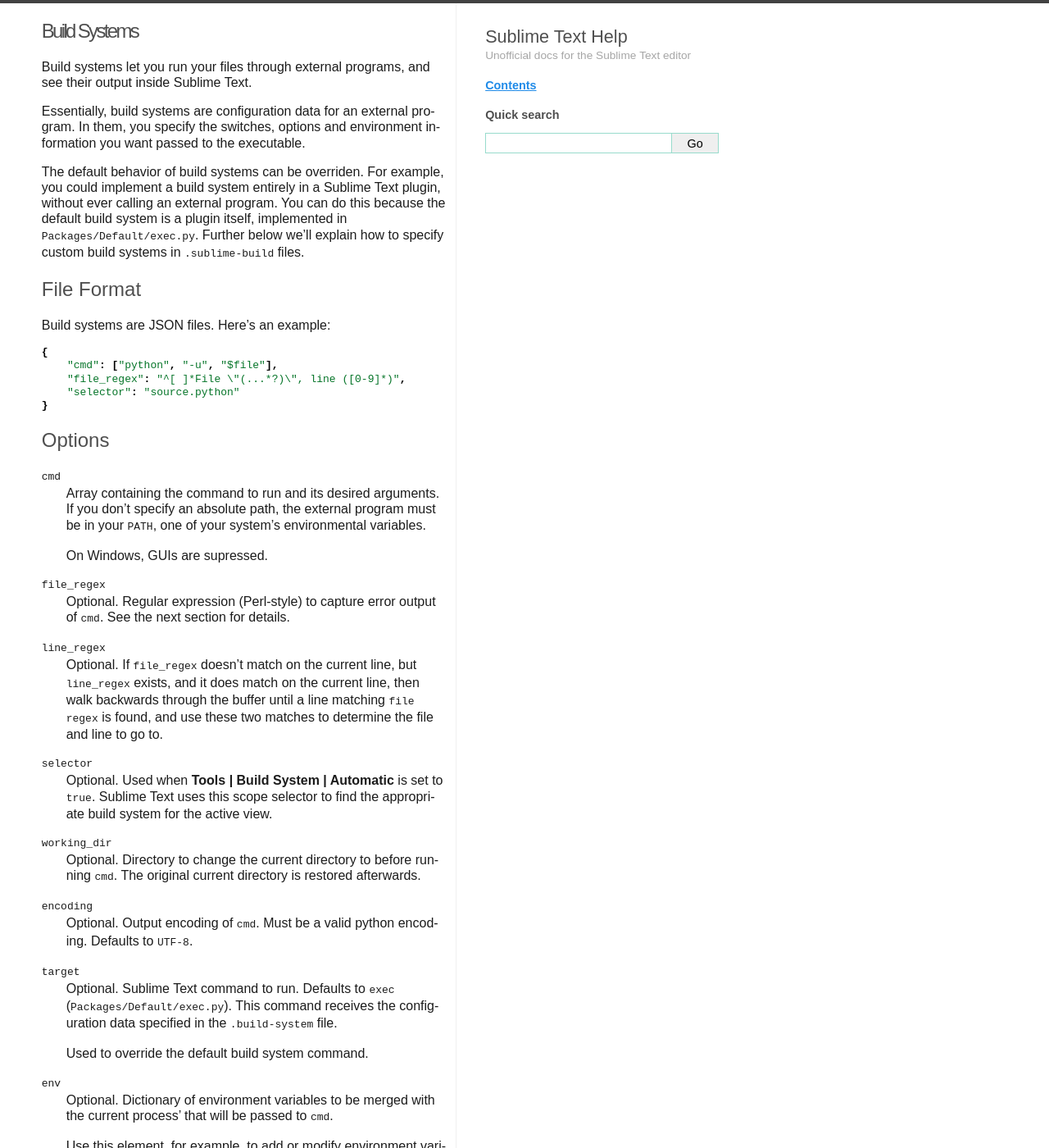
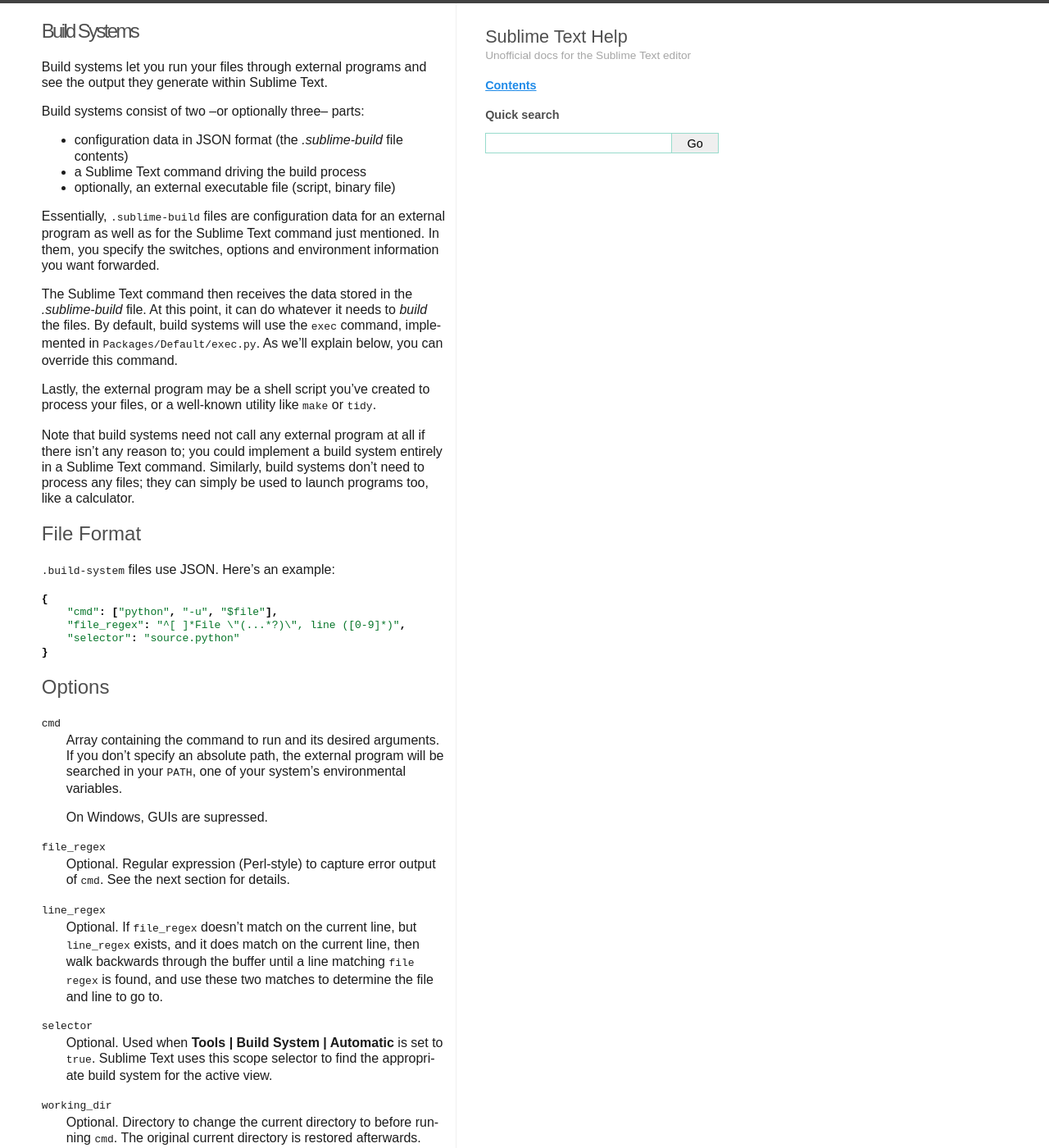
Before and after one commit to guillermooo/sublime-undocs, a Sphinx documentation site: the page built from source/reference/build_systems.rst, in a window 1280 px wide and 1400 px high. Shown: the whole window at 82% size. Built offline with Sphinx 7.4.7, drawn with Linux system fonts in a browser that asks for light colours; some of the changed text lies outside the part shown.

Commit message:
revise build system topics

```diff
--- a/source/reference/build_systems.rst
+++ b/source/reference/build_systems.rst
@@ -1,24 +1,38 @@
 Build Systems
 =============
 
-Build systems let you run your files through external programs, and see their
-output inside Sublime Text.
+Build systems let you run your files through external programs and see the
+output they generate within Sublime Text.
 
-Essentially, build systems are configuration data for an external program. In
-them, you specify the switches, options and environment information you want
-passed to the executable.
+Build systems consist of two --or optionally three-- parts:
 
-The default behavior of build systems can be overriden. For example, you could
-implement a build system entirely in a Sublime Text plugin, without ever
-calling an external program. You can do this because the default build system
-is a plugin itself, implemented in ``Packages/Default/exec.py``. Further below
-we'll explain how to specify custom build systems in ``.sublime-build`` files.
+* configuration data in JSON format (the `.sublime-build` file contents)
+* a Sublime Text command driving the build process
+* optionally, an external executable file (script, binary file)
+
+Essentially, ``.sublime-build`` files are configuration data for an external
+program as well as for the Sublime Text command just mentioned. In them, you
+specify the switches, options and environment information you want forwarded.
+
+The Sublime Text command then receives the data stored in the `.sublime-build`
+file. At this point, it can do whatever it needs to *build* the files. By
+default, build systems will use the ``exec`` command, implemented in
+``Packages/Default/exec.py``. As we'll explain below, you can override this
+command.
+
+Lastly, the external program may be a shell script you've created to process
+your files, or a well-known utility like ``make`` or ``tidy``.
+
+Note that build systems need not call any external program at all if there
+isn't any reason to; you could implement a build system entirely in a
+Sublime Text command. Similarly, build systems don't need to process any files;
+they can simply be used to launch programs too, like a calculator.
 
 
 File Format
 ***********
 
-Build systems are JSON files. Here's an example:
+``.build-system`` files use JSON. Here's an example:
 
 .. sourcecode:: python
 
@@ -34,8 +48,8 @@
 
 ``cmd``
     Array containing the command to run and its desired arguments. If you don't
-    specify an absolute path, the external program must be in your ``PATH``, one
-    of your system's environmental variables.
+    specify an absolute path, the external program will be searched in your
+    ``PATH``, one of your system's environmental variables.
 
     On Windows, GUIs are supressed.
 
@@ -66,11 +80,13 @@
     Optional. Sublime Text command to run. Defaults to ``exec`` (``Packages/Default/exec.py``).
     This command receives the configuration data specified in the ``.build-system`` file.
 
-    Used to override the default build system command.
+    Used to override the default build system command. Note that if you choose
+    to override the default command for build systems, you can add arbitrary
+    variables in the ``.sublime-build`` file.
 
 ``env``
     Optional. Dictionary of environment variables to be merged with the current
-    process' that will be passed to ``cmd``.
+    process' before passing them to ``cmd``.
 
     Use this element, for example, to add or modify environment variables
     without modifying your system's settings.
@@ -124,7 +140,7 @@
 Variables
 *********
 
-Build systems expand the following variables:
+Build systems expand the following variables in ``.sublime-build`` files:
 
 ====================== =====================================================================================
 ``$file``              The full path to the current file, e. g., ``C:\Files\Chapter1.txt``.
@@ -162,17 +178,19 @@
 **Tools | Build** or press ``F7``.
 
 
+.. _troubleshooting-build-systems:
+
 Troubleshooting Build Systems
 *****************************
 
-Build systems will look for executables in your ``PATH``, unless you pass them
+Build systems will look for executables in your ``PATH``, unless you specify
 an absolute path to the executable. Therefore, your ``PATH`` variable must be
 correctly set.
 
-Note that on some operating systems, the value for ``PATH`` will vary from a
-terminal window to a graphical application. Thus, even if the command you are
-using in your build system works in the command line, it may not work from
-Sublime Text. This is due to user profiles in shells.
+On some operating systems, the value for ``PATH`` will vary from a terminal
+window to a graphical application. Thus, even if the command you are using in
+your build system works in the command line, it may not work from Sublime Text.
+This is due to user profiles in shells.
 
 To solve this issue, make sure you set the desired ``PATH`` so that graphical
 applications such as Sublime Text can find it. See the links below for more
```
Also changed, not shown: source/core/build_systems.rst (+4 -5 lines).
